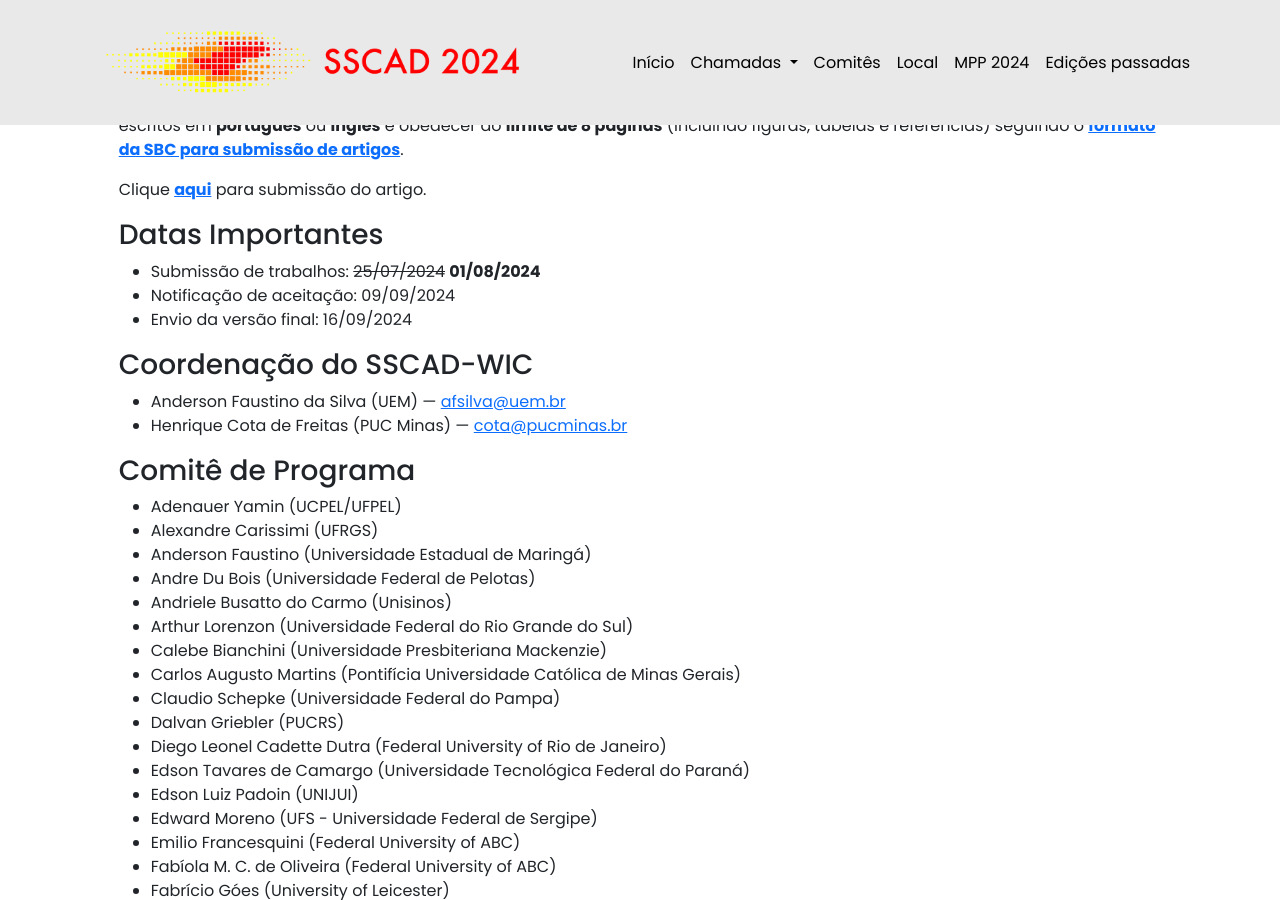
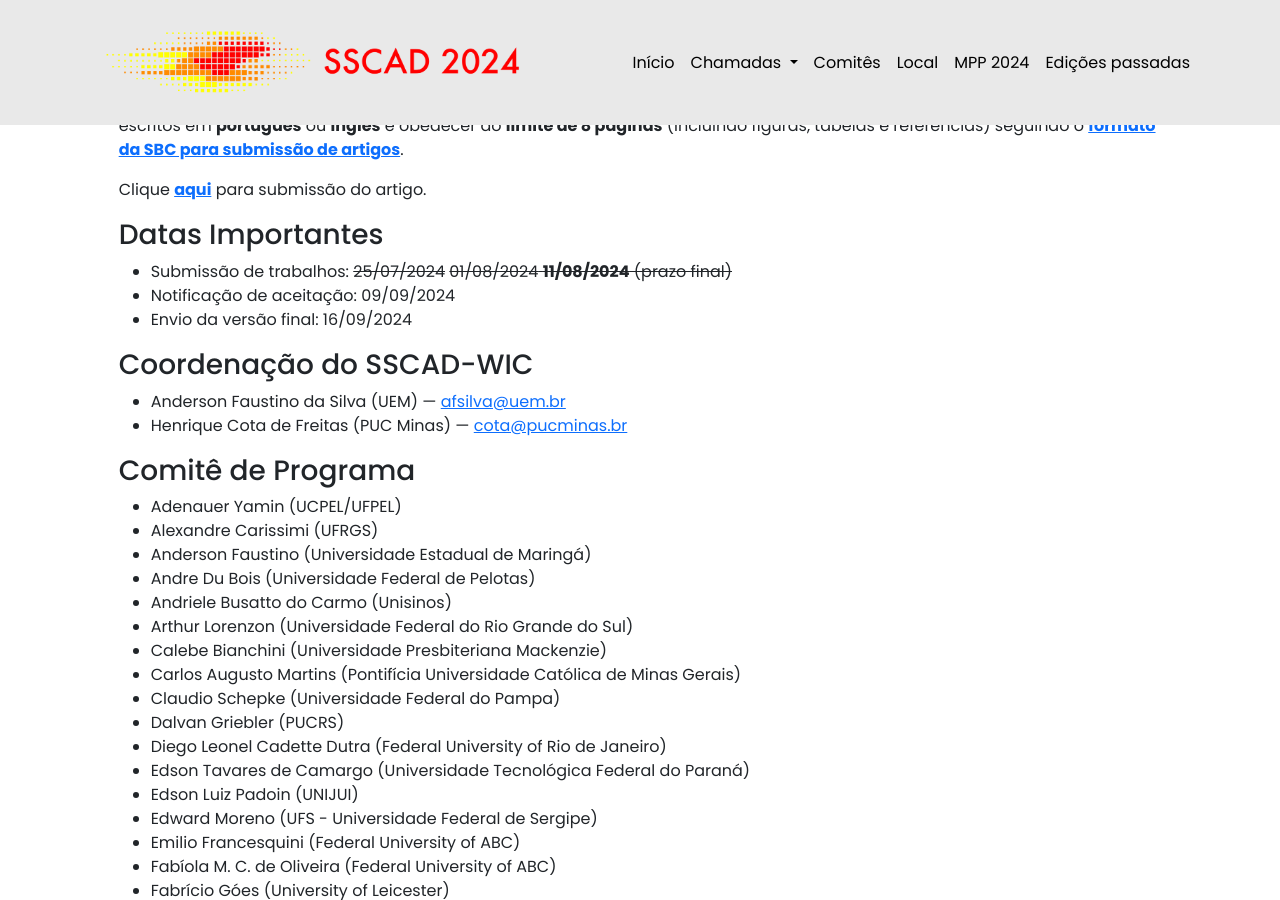
Before and after one commit to ce-acpad/sscad2024, a Jekyll site: the page built from cfp_wic.html, in a window 1280 px wide and 900 px high, scrolled down 1780 px. Built offline with Jekyll 4.4.1, drawn with Linux system fonts in a browser that asks for light colours.

Commit message:
Update cfp_wic.html

```diff
--- a/cfp_wic.html
+++ b/cfp_wic.html
@@ -64,7 +64,7 @@ permalink: /cfp_wic/
 
 <h3>Datas Importantes</h3>
 <ul>
-<li>Submissão de trabalhos: <del>25/07/2024</del> <strong>01/08/2024</strong></li>
+<li>Submissão de trabalhos: <del>25/07/2024</del> <del>01/08/2024<del> <strong>11/08/2024</strong> (prazo final)</li>
 <li>Notificação de aceitação: 09/09/2024</li>
 <li>Envio da versão final: 16/09/2024</li>
 <!--
```
